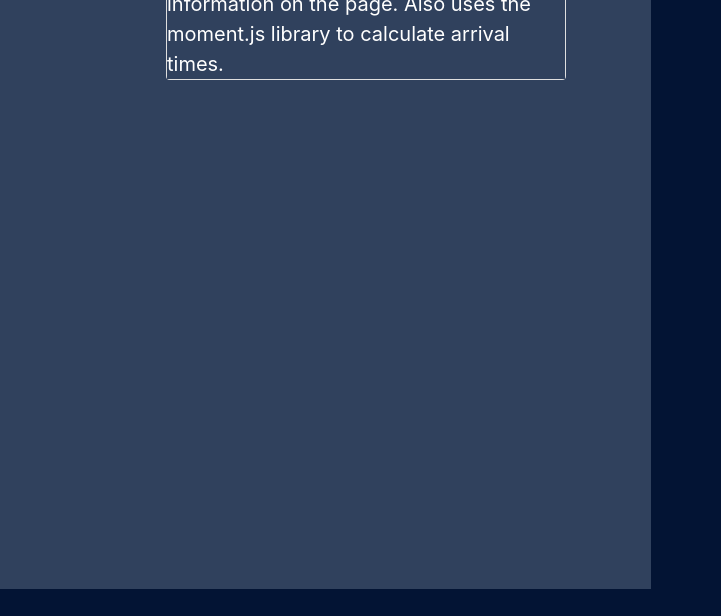
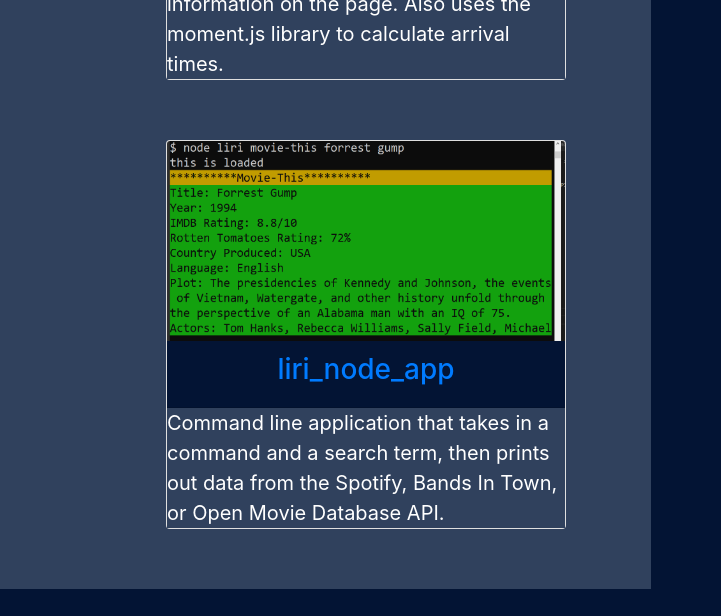
Before and after one commit to dhawkins01/Updated-Portfolio, a plain HTML site: page portfolio.html in a window 1280 px wide. Shown: the part 1040-1656 px from the top of the page, 559-1280 px from the left. Drawn offline with nearby package versions, Linux system fonts and the light colour scheme.

Commit message:
added new project to the portfolio page

```diff
--- a/portfolio.html
+++ b/portfolio.html
@@ -128,6 +128,22 @@
                 </div>
 
             </div>
+            <div class="col-lg-6">
+                <div class="card" style="width: 400px;">
+                    <img src="./assets/images/example.png" class="card-img-top" alt="travel app screenshot" height=200px;>
+                    <div class="card-body">
+                            <a href="https://github.com/dhawkins01/liri-node-app">
+                            <div class="card-header text-center">
+                                    <h3>liri_node_app</h3>
+                                    </a>
+                                 </div>
+                        <p class="card-text">Command line application that takes in a command and a search term, then prints out data
+                            from the Spotify, Bands In Town, or Open Movie Database API.
+                        </p>
+                    </div>
+                </div>
+
+            </div>
         </div>
 
     </div>
```
Also changed, not shown: assets/images/example.png (added).
